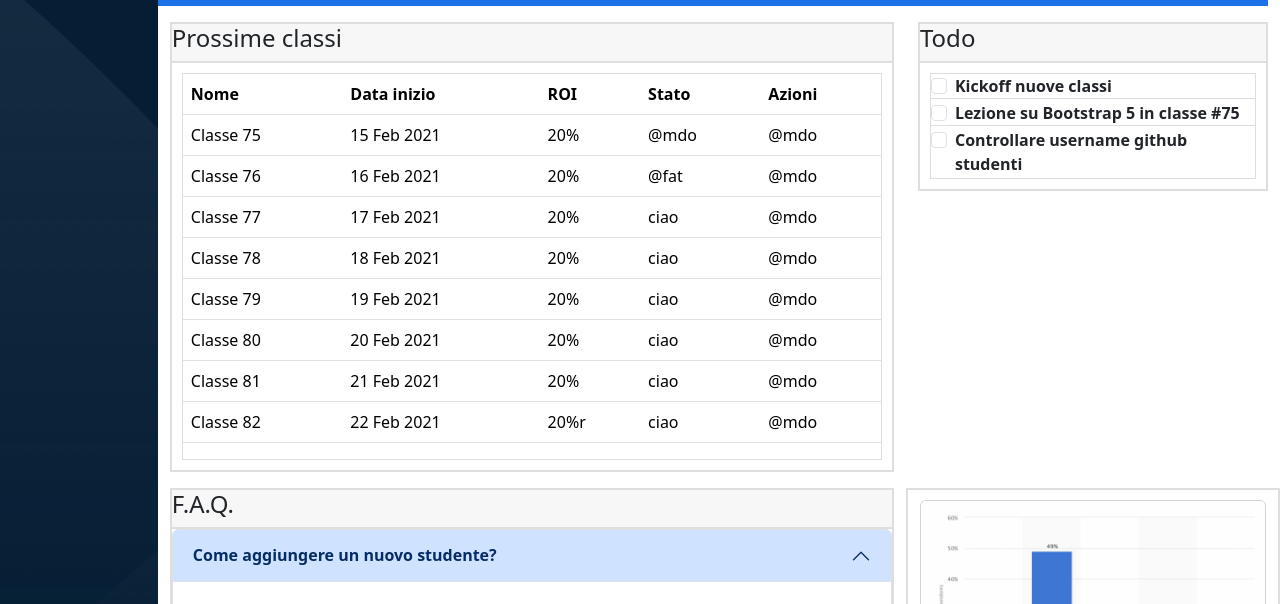
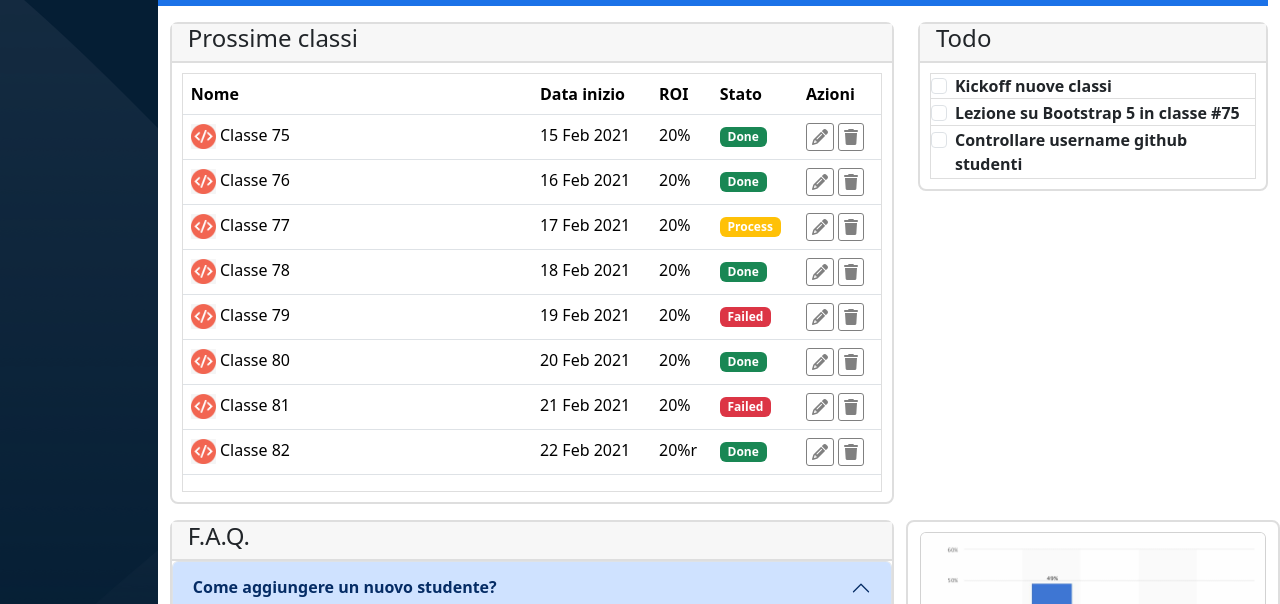
Before and after one commit to MatteD04/html-css-bootstrap-dashboard, a plain HTML site: page index.html in a window 1280 px wide. Shown: the part 196-800 px from the top of the page. Drawn offline with nearby package versions, Linux system fonts and the light colour scheme.

Commit message:
feat: add content of table

```diff
--- a/index.html
+++ b/index.html
@@ -207,14 +207,14 @@
                         <div class="row">
                             <div class="col-12">
                                 <div class="mt-3 ms-grid">
-                                <div  class="ms-card-title">
+                                <div  class="ms-card-title ps-3">
                                     <h4>Prossime classi</h4>
                                 </div>
                                 <div class="ms-row-grid">
                                     <table class="table">
                                         <thead>
                                           <tr>
-                                            <th scope="col">Nome</th>
+                                            <th scope="col" class="ms-column">Nome</th>
                                             <th scope="col">Data inizio</th>
                                             <th scope="col">ROI</th>
                                             <th scope="col">Stato</th>
@@ -223,56 +223,108 @@
                                         </thead>
                                         <tbody>
                                           <tr>
-                                            <td>Classe 75</td>
+                                            <td>
+                                                <img src="./img/class-avatar.jpg" class="ms-avatar" alt="avatar">
+                                                Classe 75
+                                            </td>
                                             <td>15 Feb 2021</td>
                                             <td>20%</td>
-                                            <td>@mdo</td>
-                                            <td>@mdo</td>
+                                            <td><span class="badge text-bg-success">Done</span></td>
+                                            <td>
+                                                <i class="fa-solid fa-pencil ms-font"></i>
+                                                <i class="fa-solid fa-trash ms-font"></i>
+                                            </td>
                                           </tr>
                                           <tr>
-                                            <td>Classe 76</td>
+                                            <td>
+                                                <img src="./img/class-avatar.jpg" class="ms-avatar" alt="avatar">
+                                                Classe 76
+                                            </td>
                                             <td>16 Feb 2021</td>
                                             <td>20%</td>
-                                            <td>@fat</td>
-                                            <td>@mdo</td>
+                                            <td><span class="badge text-bg-success">Done</span></td>
+                                            <td>
+                                                <i class="fa-solid fa-pencil ms-font"></i>
+                                                <i class="fa-solid fa-trash ms-font"></i>
+                                            </td>
                                           </tr>
                                           <tr>
-                                            <td>Classe 77</td>
+                                            <td>
+                                                <img src="./img/class-avatar.jpg" class="ms-avatar" alt="avatar">
+                                                Classe 77
+                                            </td>
                                             <td>17 Feb 2021</td>
                                             <td>20%</td>
-                                            <td>ciao</td>
-                                            <td>@mdo</td>
+                                            <td><span class="badge text-bg-warning text-white">Process</span></td>
+                                            <td>
+                                                <i class="fa-solid fa-pencil ms-font"></i>
+                                                <i class="fa-solid fa-trash ms-font"></i>
+                                            </td>
                                           </tr>
                                           <tr>
-                                            <td>Classe 78</td>
+                                            <td>
+                                                <img src="./img/class-avatar.jpg" class="ms-avatar" alt="avatar">
+                                                Classe 78
+                                            </td>
                                             <td>18 Feb 2021</td>
                                             <td>20%</td>
-                                            <td>ciao</td>
-                                            <td>@mdo</td>
-                                          </tr><tr>
-                                            <td>Classe 79</td>
+                                            <td><span class="badge text-bg-success">Done</span></td>
+                                            <td>
+                                                <i class="fa-solid fa-pencil ms-font"></i>
+                                                <i class="fa-solid fa-trash ms-font"></i>
+                                            </td>
+                                          </tr>
+                                          <tr>
+                                            <td>
+                                                <img src="./img/class-avatar.jpg" class="ms-avatar" alt="avatar">
+                                                Classe 79
+                                            </td>
                                             <td>19 Feb 2021</td>
                                             <td>20%</td>
-                                            <td>ciao</td>
-                                            <td>@mdo</td>
-                                          </tr><tr>
-                                            <td>Classe 80</td>
+                                            <td><span class="badge text-bg-danger">Failed</span></td>
+                                            <td>
+                                                <i class="fa-solid fa-pencil ms-font"></i>
+                                                <i class="fa-solid fa-trash ms-font"></i>
+                                            </td>
+                                          </tr>
+                                          <tr>
+                                            <td>
+                                                <img src="./img/class-avatar.jpg" class="ms-avatar" alt="avatar">
+                                                Classe 80
+                                            </td>
                                             <td>20 Feb 2021</td>
                                             <td>20%</td>
-                                            <td>ciao</td>
-                                            <td>@mdo</td>
-                                          </tr><tr>
-                                            <td>Classe 81</td>
+                                            <td><span class="badge text-bg-success">Done</span></td>
+                                            <td>
+                                                <i class="fa-solid fa-pencil ms-font"></i>
+                                                <i class="fa-solid fa-trash ms-font"></i>
+                                            </td>
+                                          </tr>
+                                          <tr>
+                                            <td>
+                                                <img src="./img/class-avatar.jpg" class="ms-avatar" alt="avatar">
+                                                Classe 81
+                                            </td>
                                             <td>21 Feb 2021</td>
                                             <td>20%</td>
-                                            <td>ciao</td>
-                                            <td>@mdo</td>
-                                          </tr><tr>
-                                            <td>Classe 82</td>
+                                            <td><span class="badge text-bg-danger">Failed</span></td>
+                                            <td>
+                                                <i class="fa-solid fa-pencil ms-font"></i>
+                                                <i class="fa-solid fa-trash ms-font"></i>
+                                            </td>
+                                          </tr>
+                                          <tr>
+                                            <td>
+                                                <img src="./img/class-avatar.jpg" class="ms-avatar" alt="avatar">
+                                                Classe 82
+                                            </td>
                                             <td>22 Feb 2021</td>
                                             <td>20%r</td>
-                                            <td>ciao</td>
-                                            <td>@mdo</td>
+                                            <td><span class="badge text-bg-success">Done</span></td>
+                                            <td>
+                                                <i class="fa-solid fa-pencil ms-font"></i>
+                                                <i class="fa-solid fa-trash ms-font"></i>
+                                            </td>
                                           </tr>
                                         </tbody>
                                     </table>
@@ -287,7 +339,7 @@
                         <div class="row">
                             <div class="col-12">
                                 <div class="mt-3 ms-grid">
-                                    <div  class="ms-card-title">
+                                    <div  class="ms-card-title ps-3">
                                         <h4>Todo</h4>
                                     </div>
                                     <div class="ms-row-grid">
@@ -320,7 +372,7 @@
                         <div class="row">
                             <div class="col-12">
                                 <div class="mt-3 ms-grid">
-                                    <div  class="ms-card-title">
+                                    <div  class="ms-card-title ps-3">
                                         <h4>F.A.Q.</h4>
                                     </div>
                                     <div class="accordion" id="accordionPanelsStayOpenExample">
--- a/style.css
+++ b/style.css
@@ -91,6 +91,7 @@ header{
 }
 .ms-grid{
     border: 2px solid rgb(222, 222, 222);
+    border-radius: 8px;
 }
 .ms-row-grid{
     margin: 10px;
@@ -102,6 +103,20 @@ header{
 .ms-bottom-grid{
     border-bottom: 1px solid rgb(222, 222, 222);
 }
+.ms-avatar{
+    width: 25px;
+    margin-left: 0;
+}
+.ms-column{
+    width: 50%;
+}
+.ms-font{
+    border: 1px solid gray;
+    color: gray;
+    padding: 5px;
+    border-radius: 3px;
+}
+
 
 /*MEDIA QUERY*/
 @media screen and (min-width:992px){
```
